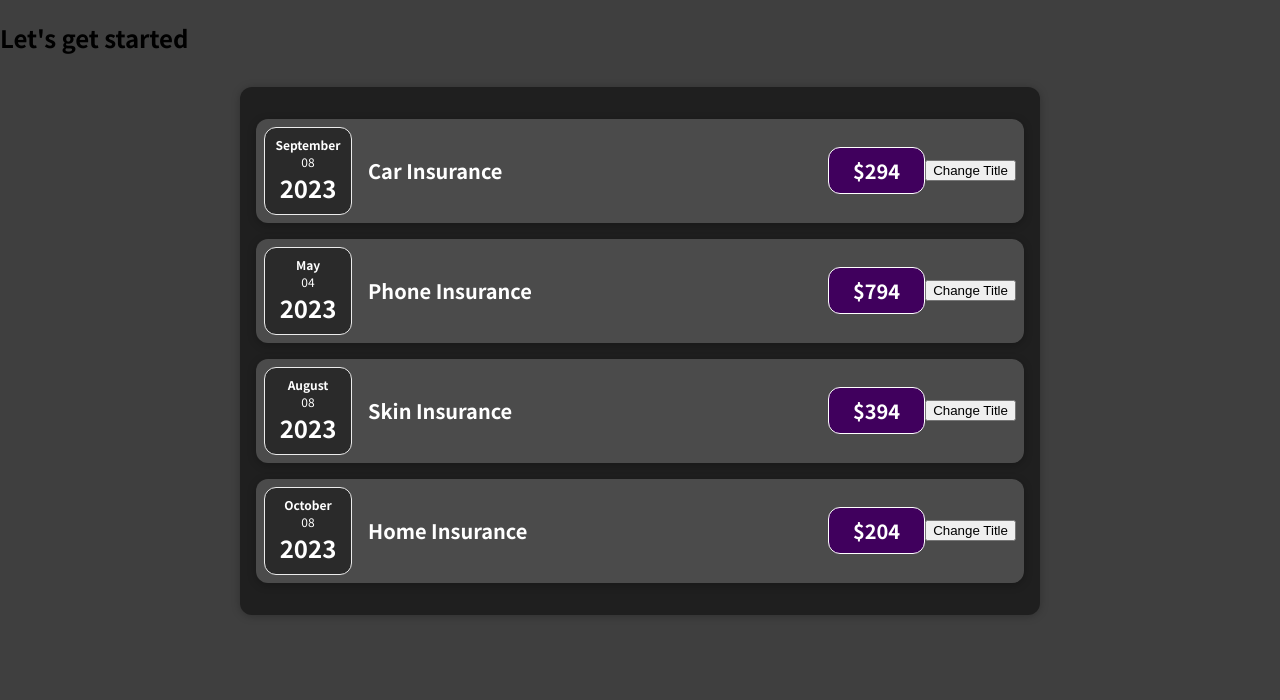
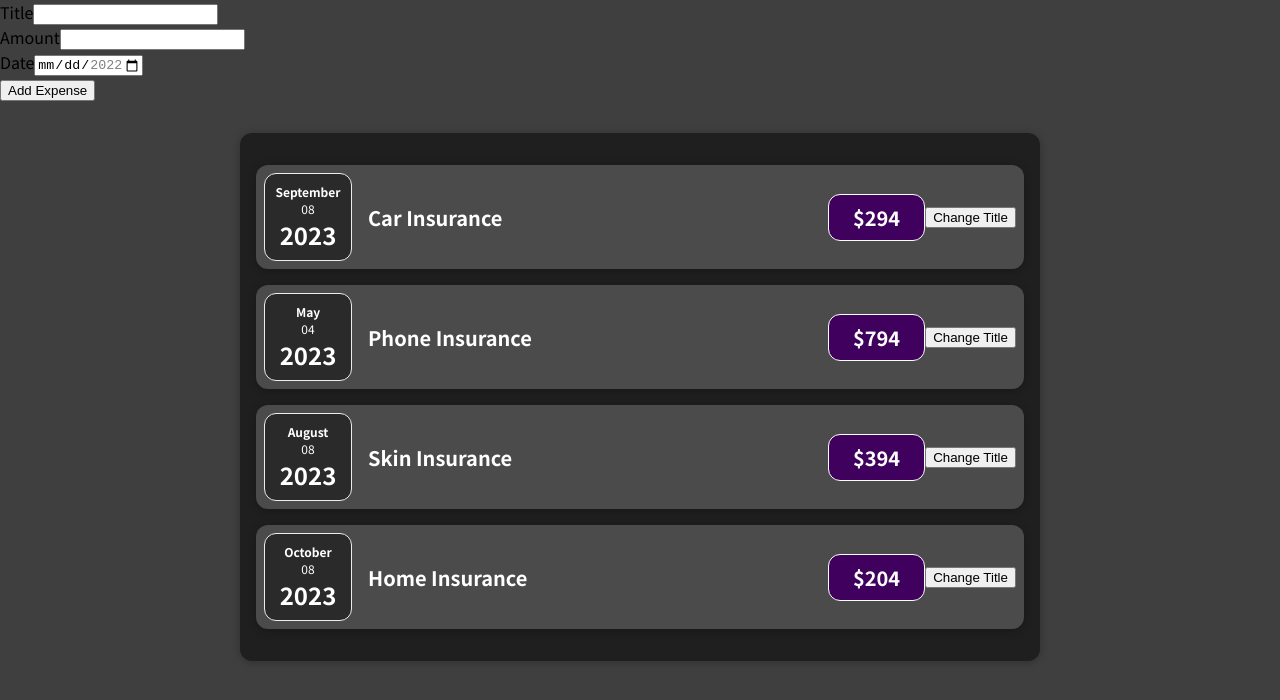
Before and after one commit to oriankeith002/React_projects, a React (Create React App) app in the folder expense_tracker/: page / in a window 1280 px wide. Shown: the top 700 px of the page. Built offline with nearby package versions, Linux system fonts and the light colour scheme.

Commit message:
Adding form to project

```diff
--- a/expense_tracker/src/App.js
+++ b/expense_tracker/src/App.js
@@ -1,4 +1,5 @@
 import Expenses from "./components/Expenses/Expenses";
+import NewExpense from "./components/NewExpense/NewExpense";
 
 
 const App = () => {
@@ -13,7 +14,7 @@
 
   return (
     <div>
-      <h2>Let's get started</h2>
+      <NewExpense />
       <Expenses items={expenses} />
     </div>
   );
--- /dev/null
+++ b/expense_tracker/src/components/NewExpense/ExpenseForm.js
@@ -0,0 +1,29 @@
+import React from "react";
+import './ExpenseForm.css';
+
+const ExpenseForm = () => {
+    return (
+        <form>
+            <div className="new-expense__controls">
+                <div className="new-expense__control">
+                    <label>Title</label>
+                    <input type="text" />
+                </div>
+                <div className="new-expense__control">
+                    <label>Amount</label>
+                    <input type="number" min="0.01" step="0.01" />
+                </div>
+                <div className="new-expense__control">
+                    <label>Date</label>
+                    <input type="date" min="2022-01-01" max="2022-12-31" />
+                </div>
+            </div>
+            <div class="new-expense__actions">
+                <button type="submit">Add Expense</button>
+            </div>
+        </form>
+    );
+};
+
+
+export default ExpenseForm;
--- /dev/null
+++ b/expense_tracker/src/components/NewExpense/NewExpense.js
@@ -0,0 +1,14 @@
+import React from 'react';
+import './NewExpense.css';
+import ExpenseForm from './ExpenseForm'
+
+
+const NewExpense = () => {
+    return (
+            <div className="new-expense">
+                <ExpenseForm />
+            </div>
+        );
+};
+
+export default NewExpense;
```
Also changed, not shown: expense_tracker/src/components/NewExpense/ExpenseForm.css (added), expense_tracker/src/components/NewExpense/NewExpense.css (added).
